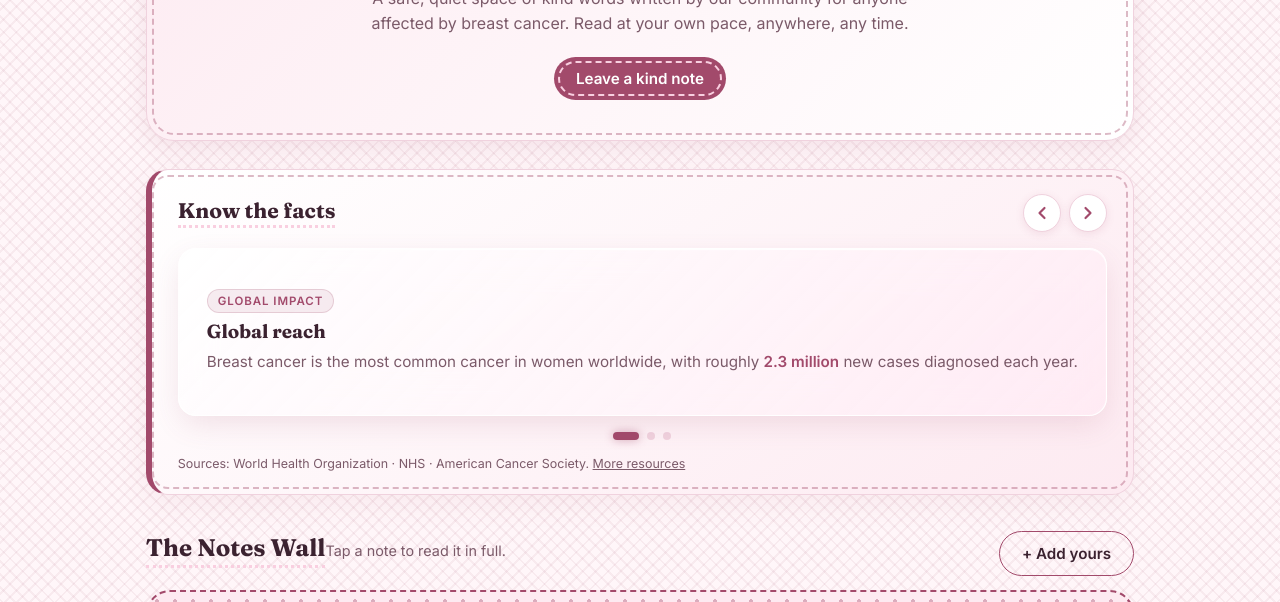
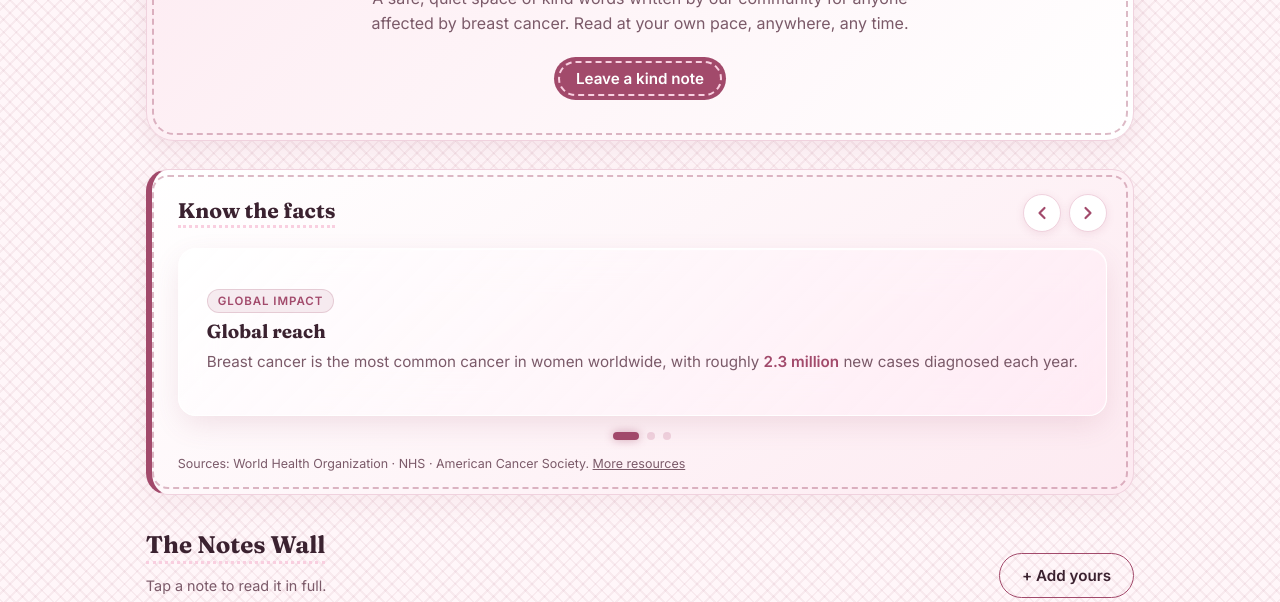
Before and after one commit to gd-petal-notes/gd-petal-notes, a plain HTML site: page index.html in a window 1280 px wide. Shown: the part 350-952 px from the top of the page. Drawn offline with Linux system fonts and the light colour scheme; no server answers.

Commit message:
typo fix

```diff
--- a/style.css
+++ b/style.css
@@ -857,6 +857,11 @@ nav a[aria-current="page"]::after {
   margin: 36px 0 14px;
 }
 
+.canvas-head span {
+  display: block;
+  margin-top: 2px;
+}
+
 .canvas {
   background: var(--surface2);
   border: 1px dashed var(--primary);
```
